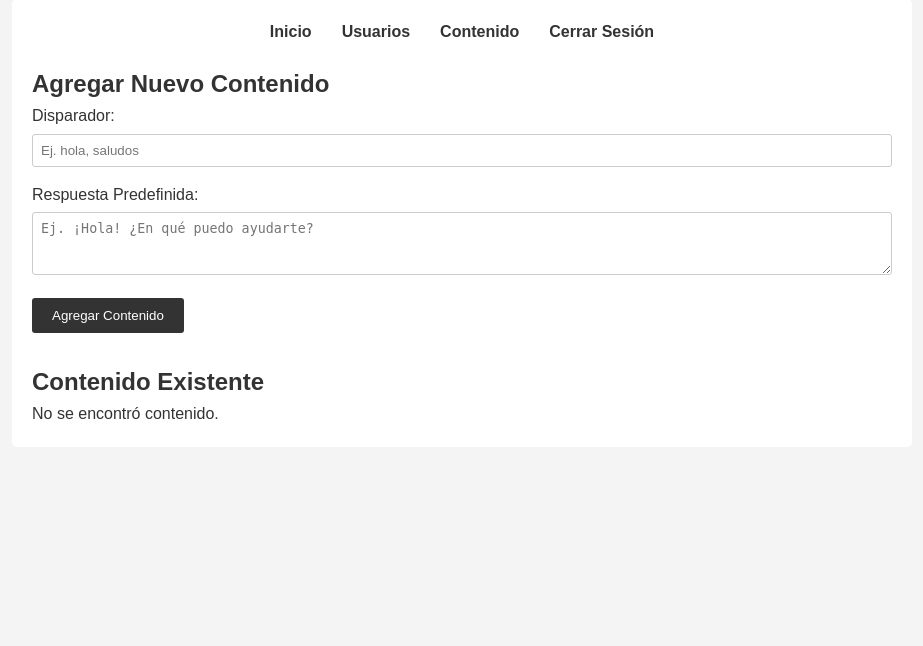
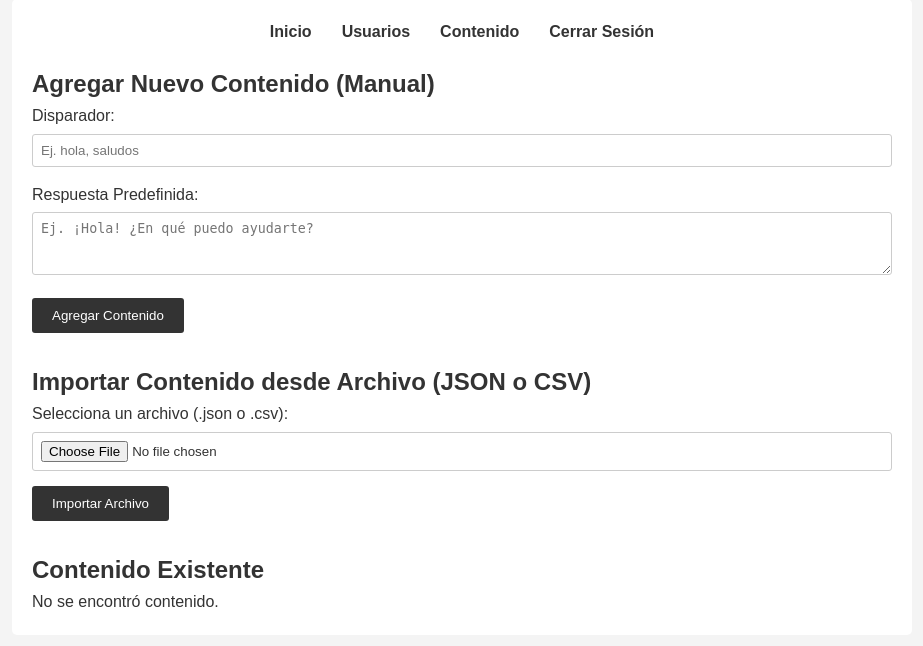
Before and after one commit to Andre1z/andrei-violet, a PHP site: page /manage_content.php in a window 1280 px wide. Shown: the part 102-748 px from the top of the page, without its empty margins (178-1101 px from the left). Run offline with PHP 8.4, Linux system fonts and the light colour scheme; the visitor is signed in with stand-in values (Sample User, id 1); data comes from the database, SQL or seed files in the repository.

Commit message:
Update manage_content.php

```diff
--- a/chatbot-web/admin/manage_content.php
+++ b/chatbot-web/admin/manage_content.php
@@ -14,9 +14,11 @@ require_once '../includes/functions.php';
 
 $feedback = "";
 
-// Procesamiento de formularios: Agregar nuevo contenido
+// Procesamiento de formularios
 if ($_SERVER['REQUEST_METHOD'] === 'POST') {
-    if (isset($_POST['action']) && $_POST['action'] === 'add') {
+    if (isset($_POST['action'])) {
+        // Inserción manual
+        if ($_POST['action'] === 'add') {
             $trigger  = isset($_POST['trigger']) ? trim($_POST['trigger']) : "";
             $response = isset($_POST['response']) ? trim($_POST['response']) : "";
 
@@ -27,12 +29,87 @@ if ($_SERVER['REQUEST_METHOD'] === 'POST') {
                         ':trigger'  => $trigger,
                         ':response' => $response
                     ]);
-                $feedback = "Contenido agregado con éxito.";
+                    $feedback = "Contenido agregado con éxito (manual).";
                 } catch (Exception $e) {
                     $feedback = "Error al agregar contenido: " . $e->getMessage();
                 }
             } else {
-            $feedback = "Por favor, rellena todos los campos.";
+                $feedback = "Por favor, rellena todos los campos para el contenido manual.";
+            }
+        }
+        // Importación desde archivo
+        elseif ($_POST['action'] === 'import') {
+            if (isset($_FILES['import_file']) && $_FILES['import_file']['error'] === UPLOAD_ERR_OK) {
+                $fileTmpPath = $_FILES['import_file']['tmp_name'];
+                $fileName = $_FILES['import_file']['name'];
+                $fileNameCmps = explode(".", $fileName);
+                $fileExtension = strtolower(end($fileNameCmps));
+
+                // Variable para contar los inserts
+                $insertCount = 0;
+
+                // Procesar archivo JSON
+                if ($fileExtension === 'json') {
+                    $jsonContent = file_get_contents($fileTmpPath);
+                    $data = json_decode($jsonContent, true);
+                    if (is_array($data)) {
+                        foreach ($data as $item) {
+                            // Se espera que cada item tenga 'trigger_word' y 'response_text'
+                            if (isset($item['trigger_word'], $item['response_text'])) {
+                                try {
+                                    $stmt = $db->prepare("INSERT INTO content (trigger_word, response_text) VALUES (:trigger, :response)");
+                                    $stmt->execute([
+                                        ':trigger'  => trim($item['trigger_word']),
+                                        ':response' => trim($item['response_text'])
+                                    ]);
+                                    $insertCount++;
+                                } catch (Exception $e) {
+                                    // Puedes registrar el error y continuar con el siguiente item
+                                    continue;
+                                }
+                            }
+                        }
+                        $feedback = "Archivo JSON importado. Registros insertados: $insertCount.";
+                    } else {
+                        $feedback = "Error al parsear el archivo JSON.";
+                    }
+                }
+                // Procesar archivo CSV
+                elseif ($fileExtension === 'csv') {
+                    if (($handle = fopen($fileTmpPath, "r")) !== false) {
+                        // Opcional: Si el CSV tiene encabezado, descomentar la siguiente línea para descartarlo:
+                        // fgetcsv($handle, 1000, ",");
+                        while (($row = fgetcsv($handle, 1000, ",")) !== false) {
+                            // Se espera que el CSV tenga al menos dos columnas: disparador y respuesta
+                            if (count($row) >= 2) {
+                                $trigger_val = trim($row[0]);
+                                $response_val = trim($row[1]);
+                                if (!empty($trigger_val) && !empty($response_val)) {
+                                    try {
+                                        $stmt = $db->prepare("INSERT INTO content (trigger_word, response_text) VALUES (:trigger, :response)");
+                                        $stmt->execute([
+                                            ':trigger'  => $trigger_val,
+                                            ':response' => $response_val
+                                        ]);
+                                        $insertCount++;
+                                    } catch (Exception $e) {
+                                        // Registrar el error y continuar con el siguiente registro
+                                        continue;
+                                    }
+                                }
+                            }
+                        }
+                        fclose($handle);
+                        $feedback = "Archivo CSV importado. Registros insertados: $insertCount.";
+                    } else {
+                        $feedback = "Error al abrir el archivo CSV.";
+                    }
+                } else {
+                    $feedback = "Solo se permiten archivos de tipo JSON y CSV.";
+                }
+            } else {
+                $feedback = "Error en la subida del archivo o archivo no recibido.";
+            }
         }
     }
 }
@@ -117,18 +194,20 @@ try {
             border: 1px solid #ccc;
             text-align: left;
         }
-        form.add-content {
+        form.add-content, form.import-content {
             margin-bottom: 30px;
         }
         form.add-content input[type="text"],
-        form.add-content textarea {
+        form.add-content textarea,
+        form.import-content input[type="file"] {
             width: 100%;
             padding: 8px;
             margin: 5px 0 15px;
             border: 1px solid #ccc;
             border-radius: 3px;
         }
-        form.add-content button {
+        form.add-content button,
+        form.import-content button {
             padding: 10px 20px;
             background: #333;
             color: #fff;
@@ -136,7 +215,8 @@ try {
             border-radius: 3px;
             cursor: pointer;
         }
-        form.add-content button:hover {
+        form.add-content button:hover,
+        form.import-content button:hover {
             opacity: 0.9;
         }
     </style>
@@ -160,7 +240,7 @@ try {
         <?php endif; ?>
 
         <section>
-            <h2>Agregar Nuevo Contenido</h2>
+            <h2>Agregar Nuevo Contenido (Manual)</h2>
             <form class="add-content" method="post" action="manage_content.php">
                 <input type="hidden" name="action" value="add">
                 <label for="trigger">Disparador:</label>
@@ -170,6 +250,16 @@ try {
                 <textarea name="response" id="response" rows="3" placeholder="Ej. ¡Hola! ¿En qué puedo ayudarte?" required></textarea>
 
                 <button type="submit">Agregar Contenido</button>
+            </form>
+        </section>
+
+        <section>
+            <h2>Importar Contenido desde Archivo (JSON o CSV)</h2>
+            <form class="import-content" method="post" action="manage_content.php" enctype="multipart/form-data">
+                <input type="hidden" name="action" value="import">
+                <label for="import_file">Selecciona un archivo (.json o .csv):</label>
+                <input type="file" name="import_file" id="import_file" accept=".json,.csv" required>
+                <button type="submit">Importar Archivo</button>
             </form>
         </section>
 
@@ -192,7 +282,6 @@ try {
                                 <td><?php echo htmlspecialchars($row['trigger_word']); ?></td>
                                 <td><?php echo htmlspecialchars($row['response_text']); ?></td>
                                 <td>
-                                    <!-- Podrías agregar un enlace para editar en el futuro -->
                                     <a href="manage_content.php?delete=<?php echo htmlspecialchars($row['id']); ?>" onclick="return confirm('¿Estás seguro de eliminar este contenido?');">Eliminar</a>
                                 </td>
                             </tr>
```
Lines whose indentation alone changed are shown as unchanged.
